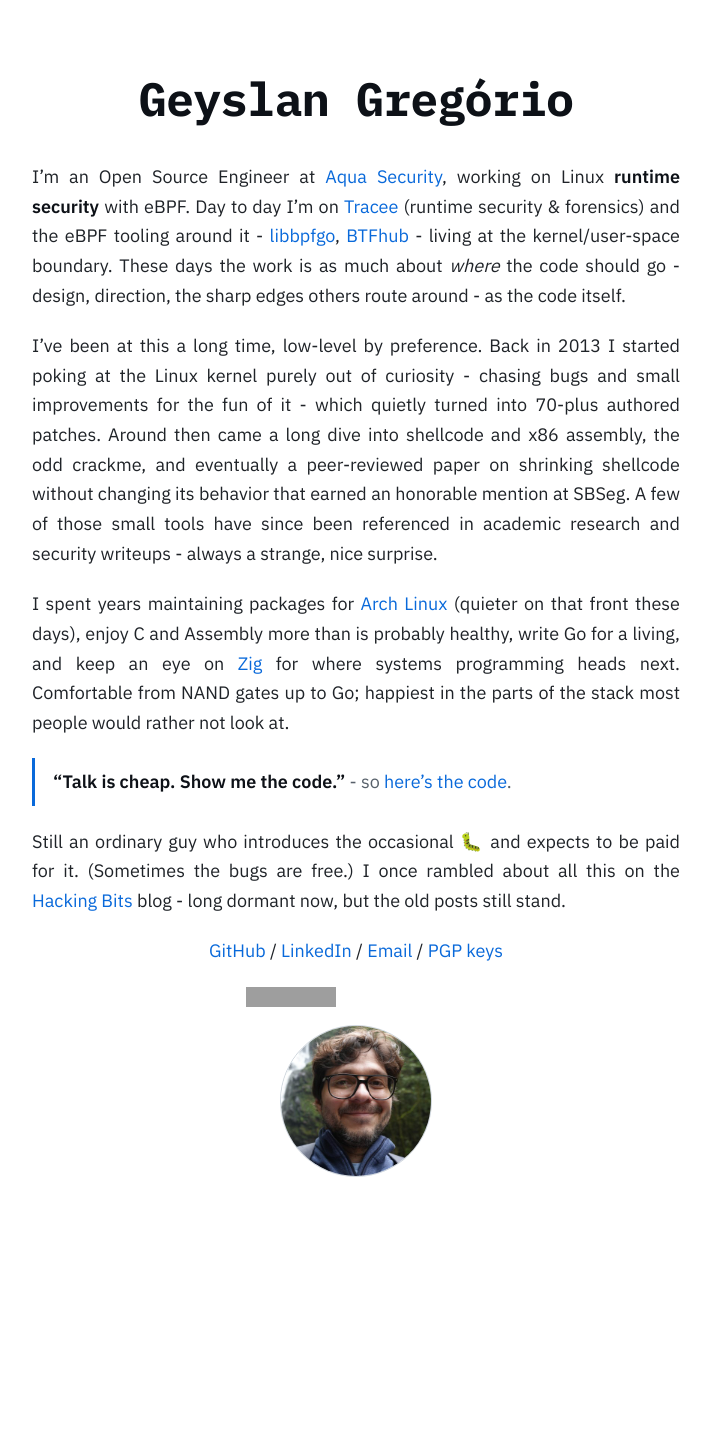
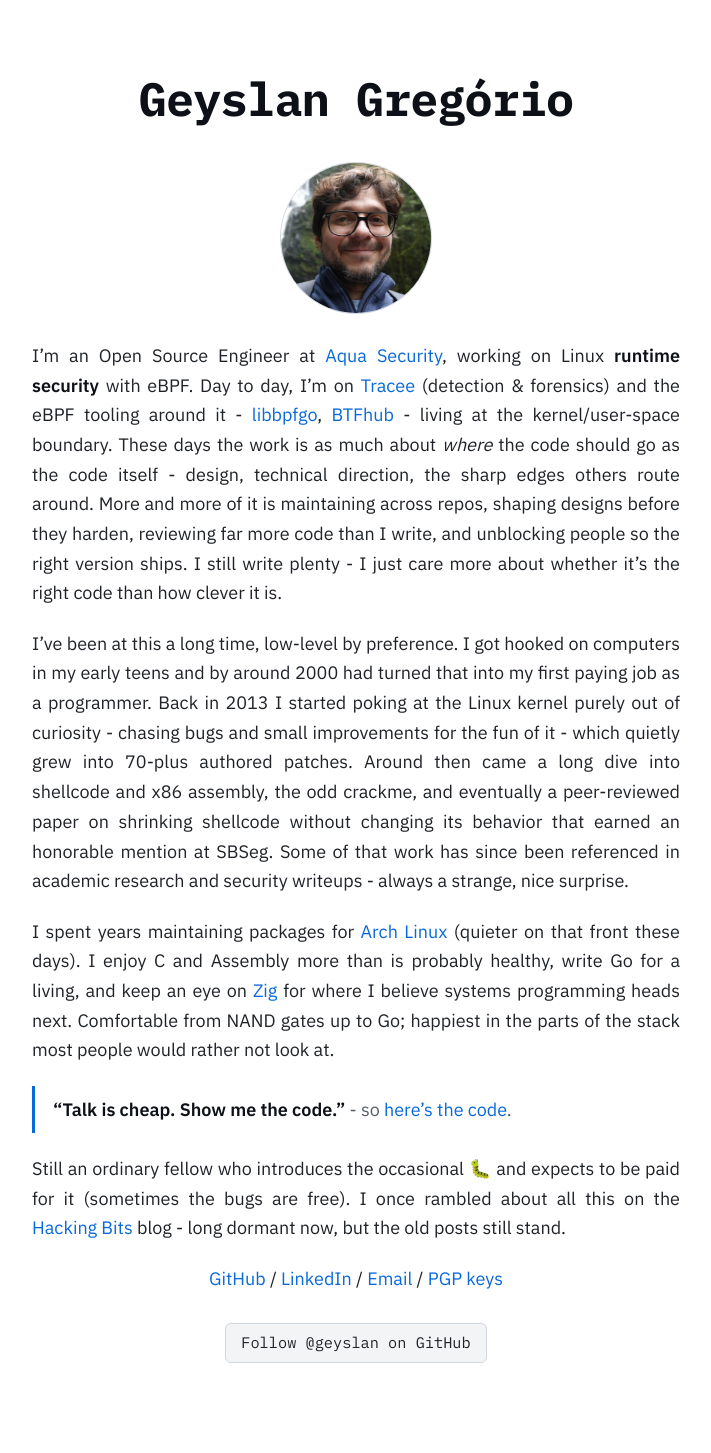
Before and after one commit to geyslan/geyslan.github.io, a Jekyll site: the page built from index.md, in a window 1280 px wide. Shown: the whole page, without its empty margins (284-995 px from the left). Built offline with Jekyll 4.4.1, drawn with Linux system fonts in a browser that asks for light colours; before the commit the page ends 1267 px from its top, so only the background shows below that; grey boxes are pictures that could not be loaded.

Commit message:
feat(home): expand bio and refine homepage layout

```diff
--- a/index.md
+++ b/index.md
@@ -2,46 +2,48 @@
 layout: default
 ---
 
+![Geyslan Gregório](img/avatar.jpg)
+
 I'm an Open Source Engineer at [Aqua Security](https://www.aquasec.com), working
-on Linux **runtime security** with eBPF. Day to day I'm on
-[Tracee](https://github.com/aquasecurity/tracee) (runtime security & forensics)
-and the eBPF tooling around it -
-[libbpfgo](https://github.com/aquasecurity/libbpfgo),
+on Linux **runtime security** with eBPF. Day to day, I'm on
+[Tracee](https://github.com/aquasecurity/tracee) (detection & forensics) and the
+eBPF tooling around it - [libbpfgo](https://github.com/aquasecurity/libbpfgo),
 [BTFhub](https://github.com/aquasecurity/btfhub) - living at the
-kernel/user-space boundary. These days the work is as much about *where* the
-code should go - design, direction, the sharp edges others route around - as the
-code itself.
+kernel/user-space boundary. These days the work is as much about *where* the code
+should go as the code itself - design, technical direction, the sharp edges
+others route around. More and more of it is maintaining across repos, shaping
+designs before they harden, reviewing far more code than I write, and unblocking
+people so the right version ships. I still write plenty - I just care more about
+whether it's the right code than how clever it is.
 
-I've been at this a long time, low-level by preference. Back in 2013 I started
-poking at the Linux kernel purely out of curiosity - chasing bugs and small
-improvements for the fun of it - which quietly turned into 70-plus authored
-patches. Around then came a long dive into shellcode and x86 assembly, the odd
+I've been at this a long time, low-level by preference. I got hooked on
+computers in my early teens and by around 2000 had turned that into my first
+paying job as a programmer. Back in 2013 I started poking at the Linux kernel purely out of
+curiosity - chasing bugs and small improvements for the fun of it - which
+quietly grew into 70-plus authored patches. Around then came a long dive into shellcode and x86 assembly, the odd
 crackme, and eventually a peer-reviewed paper on shrinking shellcode without
-changing its behavior that earned an honorable mention at SBSeg. A few of those
-small tools have since been referenced in academic research and security
-writeups - always a strange, nice surprise.
+changing its behavior that earned an honorable mention at SBSeg. Some of that
+work has since been referenced in academic research and security writeups -
+always a strange, nice surprise.
 
 I spent years maintaining packages for [Arch Linux](https://archlinux.org)
-(quieter on that front these days), enjoy C and Assembly more than is probably
+(quieter on that front these days). I enjoy C and Assembly more than is probably
 healthy, write Go for a living, and keep an eye on
-[Zig](https://ziglang.org) for where systems programming heads next. Comfortable
-from NAND gates up to Go; happiest in the parts of the stack most people would
-rather not look at.
+[Zig](https://ziglang.org) for where I believe systems programming heads next.
+Comfortable from NAND gates up to Go; happiest in the parts of the stack most
+people would rather not look at.
 
 > **"Talk is cheap. Show me the code."** - so [here's the
 > code](https://github.com/geyslan).
 
-Still an ordinary guy who introduces the occasional 🐛 and expects to be paid for
-it. (Sometimes the bugs are free.) I once rambled about all this on the
+Still an ordinary fellow who introduces the occasional 🐛 and expects to be paid
+for it (sometimes the bugs are free). I once rambled about all this on the
 [Hacking Bits](http://hackingbits.github.io) blog - long dormant now, but the old
 posts still stand.
 
 [GitHub](https://github.com/geyslan) / [LinkedIn](https://linkedin.com/in/geyslan) / [Email](mailto:gg@condado.dev) / [PGP keys](./pgp.html)
 {: style="text-align: center;"}
 
-<div style="text-align: center;">
-<iframe src="https://ghbtns.com/github-btn.html?user=geyslan&type=follow&count=true&size=large" allowtransparency="true" frameborder="0" scrolling="0" width="220px" height="30px"></iframe>
-</div>
-
-![Geyslan Gregório](img/avatar.jpg)
-{: style="text-align: center;"}
+<p style="text-align: center;">
+<a class="gh-follow" href="https://github.com/geyslan">Follow @geyslan on GitHub</a>
+</p>
```
